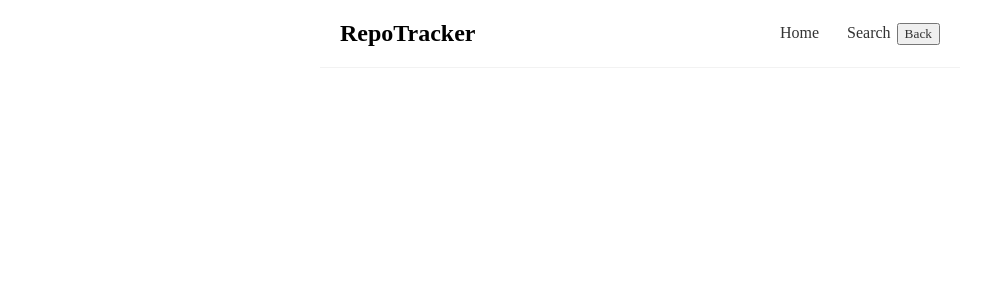
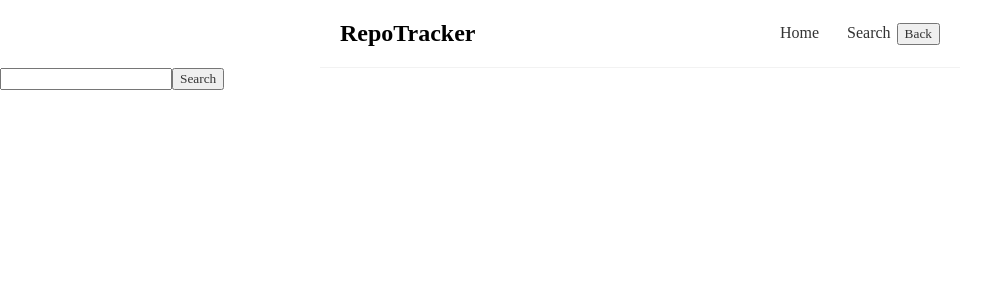
Before and after one commit to Keeshaune/code_challenge_lap2, a React (Create React App) app: page /search in a window 1280 px wide. Shown: the top 300 px of the page, without its empty margins (0-1003 px from the left). Built offline with nearby package versions, Linux system fonts and the light colour scheme.

Commit message:
routes added

```diff
--- a/src/App.js
+++ b/src/App.js
@@ -10,8 +10,14 @@
 
   return (
     <div >
+      <NavBar />
+      <main>
+      <Routes>
+          <Route path="/" element={<Home />} />
+          <Route path="/search" element={<Search />} />
+        </Routes>
 
-      <NavBar />
+      </main>
     </div>
   );
 }
--- a/src/pages/Search/index.js
+++ b/src/pages/Search/index.js
@@ -1,8 +1,10 @@
 import React from 'react'
+import { SearchForm } from '../../components'
 
 const Search = () => {
   return (
-    <div> Search </div>
+
+    <SearchForm />
   )
 }
 
```
